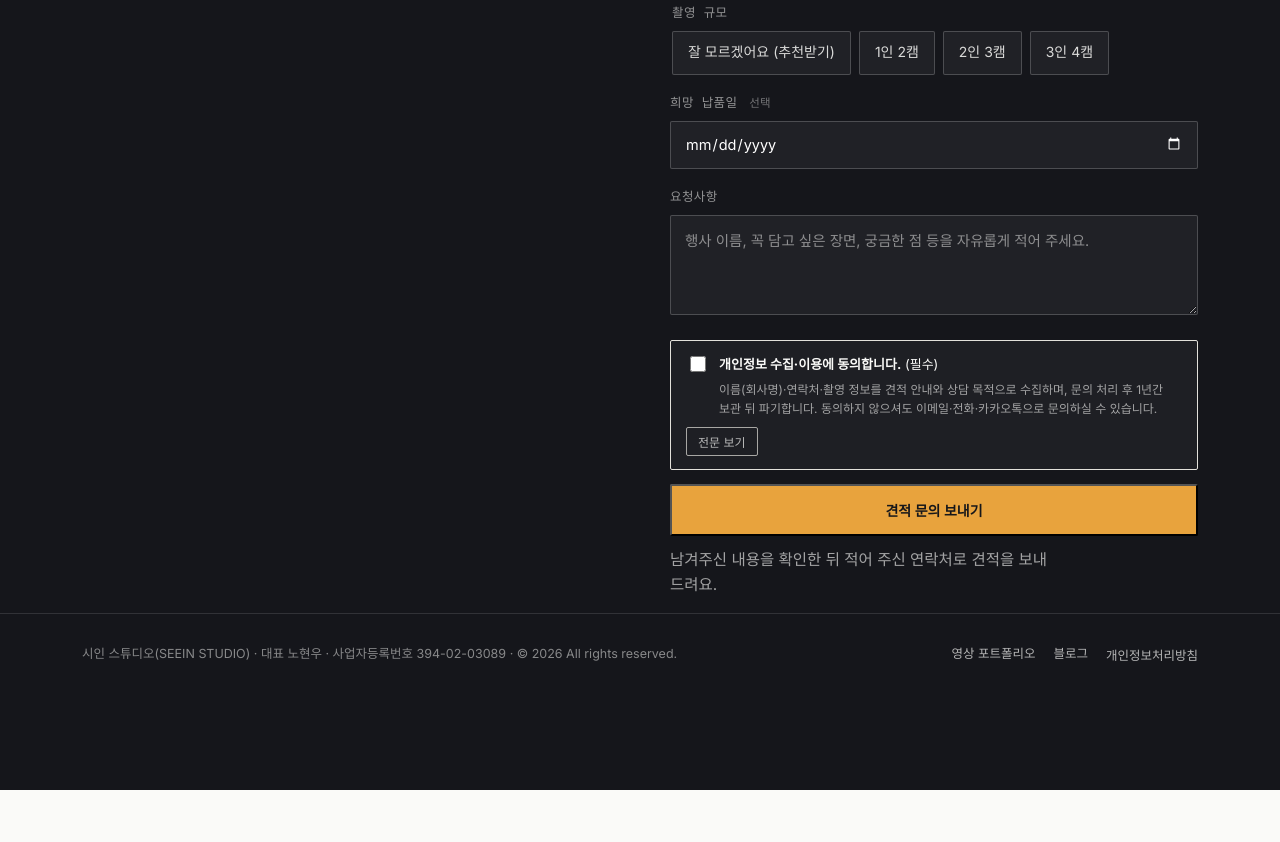
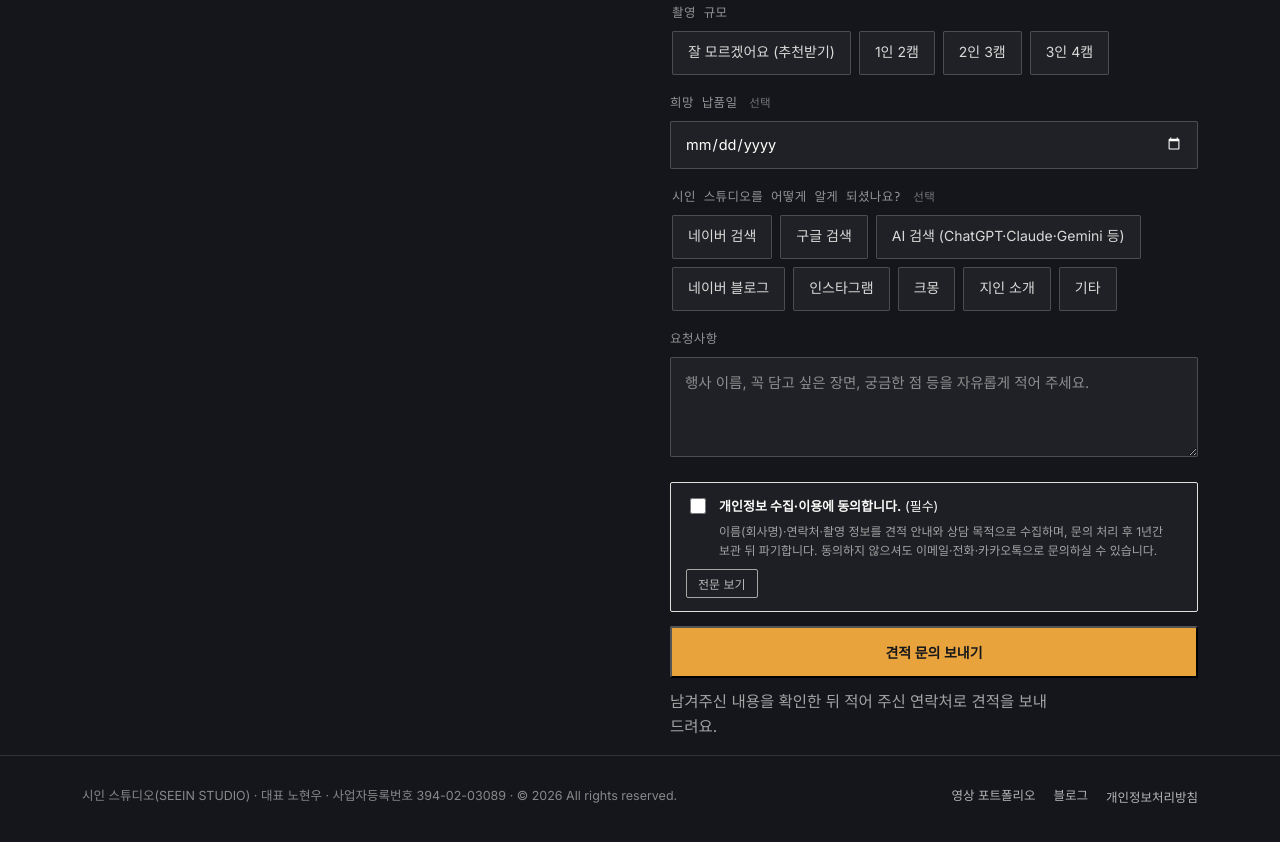
Before and after one commit to gosoyeon00/seeinstudio-site, a plain HTML site: page site/index.html in a window 1280 px wide. Shown: the part 10226-11068 px from the top of the page. Before the commit the page ends 11016 px from the top, so only its background shows below. Drawn offline with Linux system fonts and the light colour scheme.

Commit message:
견적 폼에 '어떻게 알게 되셨나요?' 선택 항목 추가
- 선택지: 네이버 검색 / 구글 검색 / AI 검색(ChatGPT·Claude·Gemini 등) / 네이버 블로그 / 인스타그램 / 크몽 / 지인 소개 / 기타 (선택 사항)
- 문의 메일·디스코드 알림에 '알게 된 경로' 표시 (heard_from)
- generate_lead 애널리틱스 기록에 heard_from 값 추가 (개인정보 아님)
- 개인정보처리방침 수집 항목에 '알게 된 경로' 추가, 시행일 2026-11-18로 갱신
- README 항목 설명 추가

Co-Authored-By: Claude Opus 5.5 <noreply@anthropic.com>
Claude-Session: https://claude.ai/code/session_01XGX25qEiKDM2svhNVFFsYX

```diff
--- a/netlify/functions/submission-created.mjs
+++ b/netlify/functions/submission-created.mjs
@@ -19,6 +19,7 @@ const FIELDS = [
   ['location', '장소', true],
   ['crew', '촬영 규모', true],
   ['delivery_date', '희망 납품일', true],
+  ['heard_from', '알게 된 경로', true],
   ['message', '요청사항', false],
 ];
 
--- a/site/index.html
+++ b/site/index.html
@@ -1078,6 +1078,19 @@
           <label for="delivery_date">희망 납품일 <small>선택</small></label>
           <input id="delivery_date" name="delivery_date" type="date" />
         </div>
+        <fieldset class="form-field">
+          <legend>시인 스튜디오를 어떻게 알게 되셨나요? <small>선택</small></legend>
+          <div class="choices">
+            <label class="choice"><input type="radio" name="heard_from" value="네이버 검색" /><span>네이버 검색</span></label>
+            <label class="choice"><input type="radio" name="heard_from" value="구글 검색" /><span>구글 검색</span></label>
+            <label class="choice"><input type="radio" name="heard_from" value="AI 검색 (ChatGPT·Claude·Gemini 등)" /><span>AI 검색 (ChatGPT·Claude·Gemini 등)</span></label>
+            <label class="choice"><input type="radio" name="heard_from" value="네이버 블로그" /><span>네이버 블로그</span></label>
+            <label class="choice"><input type="radio" name="heard_from" value="인스타그램" /><span>인스타그램</span></label>
+            <label class="choice"><input type="radio" name="heard_from" value="크몽" /><span>크몽</span></label>
+            <label class="choice"><input type="radio" name="heard_from" value="지인 소개" /><span>지인 소개</span></label>
+            <label class="choice"><input type="radio" name="heard_from" value="기타" /><span>기타</span></label>
+          </div>
+        </fieldset>
         <div class="form-field">
           <label for="msg">요청사항</label>
           <textarea id="msg" name="message" placeholder="행사 이름, 꼭 담고 싶은 장면, 궁금한 점 등을 자유롭게 적어 주세요."></textarea>
@@ -1122,7 +1135,7 @@
 <div class="privacy-backdrop" id="privacyBox" onclick="if(event.target===this) closePrivacy()">
   <div class="privacy-box" role="dialog" aria-modal="true" aria-labelledby="privacy-title" tabindex="-1">
     <h3 id="privacy-title">개인정보처리방침</h3>
-    <div class="pv-date">시행일 2026년 10월 25일</div>
+    <div class="pv-date">시행일 2026년 11월 18일</div>
 
     <p>시인 스튜디오(이하 &lsquo;스튜디오&rsquo;)는 이용자의 개인정보를 소중히 다루며,
     「개인정보 보호법」 등 관련 법령을 준수합니다.</p>
@@ -1132,7 +1145,7 @@
       <tr><th>구분</th><th>수집 항목</th><th>목적</th><th>보관 기간</th></tr>
       <tr>
         <td>문의 폼</td>
-        <td>이름 또는 회사명, 연락처(전화번호 또는 이메일), 촬영 정보(원하는 결과물·행사 종류·날짜·시간·장소·촬영 규모·희망 납품일), 요청사항</td>
+        <td>이름 또는 회사명, 연락처(전화번호 또는 이메일), 촬영 정보(원하는 결과물·행사 종류·날짜·시간·장소·촬영 규모·희망 납품일), 알게 된 경로, 요청사항</td>
         <td>견적 안내 및 상담 답변</td>
         <td>문의 처리 후 1년</td>
       </tr>
@@ -1332,7 +1345,8 @@
       trackEvent('generate_lead', {
         form_name: 'quote',
         deliverables: data.get('deliverables') || '',
-        event_type: data.get('event_type') || ''
+        event_type: data.get('event_type') || '',
+        heard_from: data.get('heard_from') || ''
       });
       form.reset();
       syncLocation();
```
Also changed, not shown: 1 other file.
